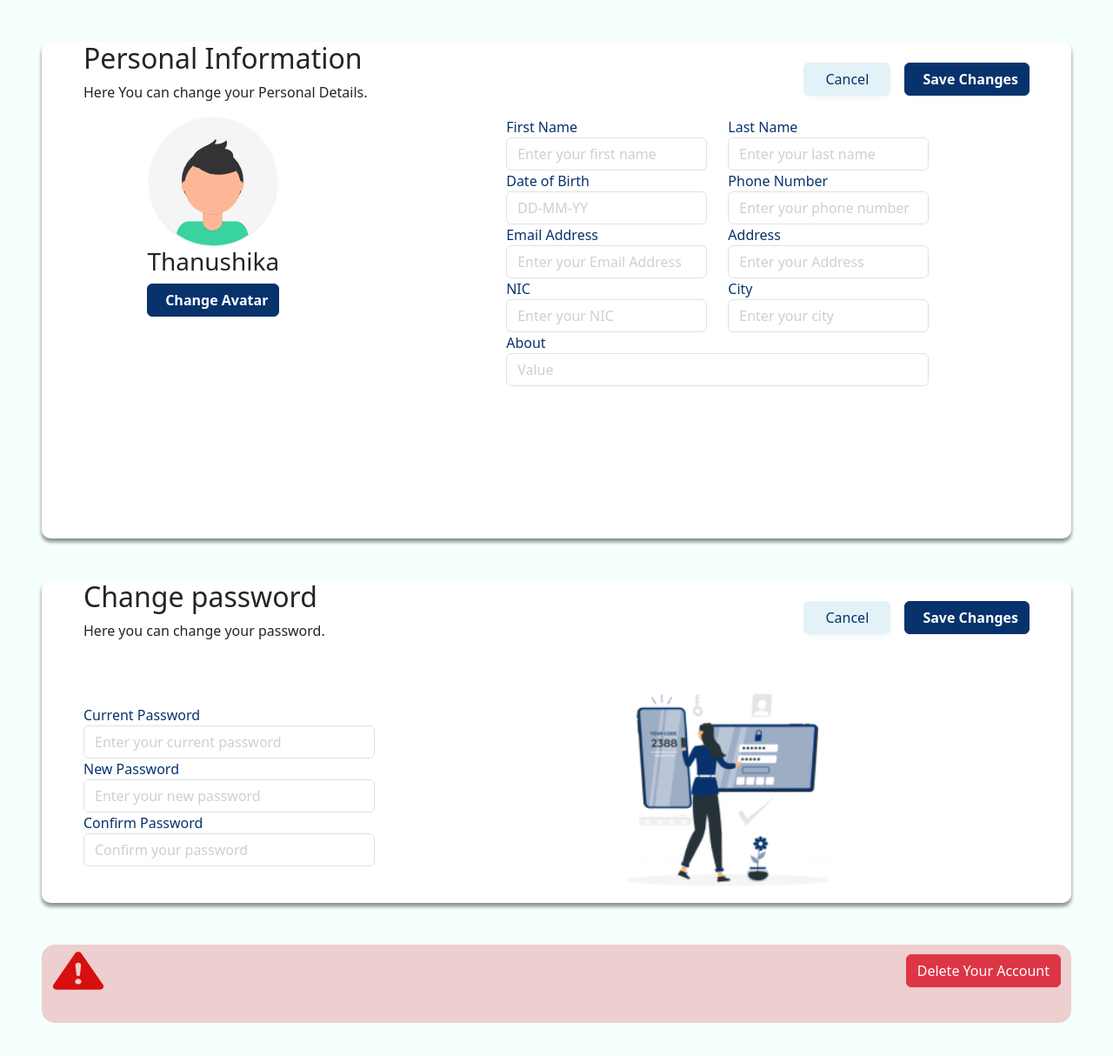
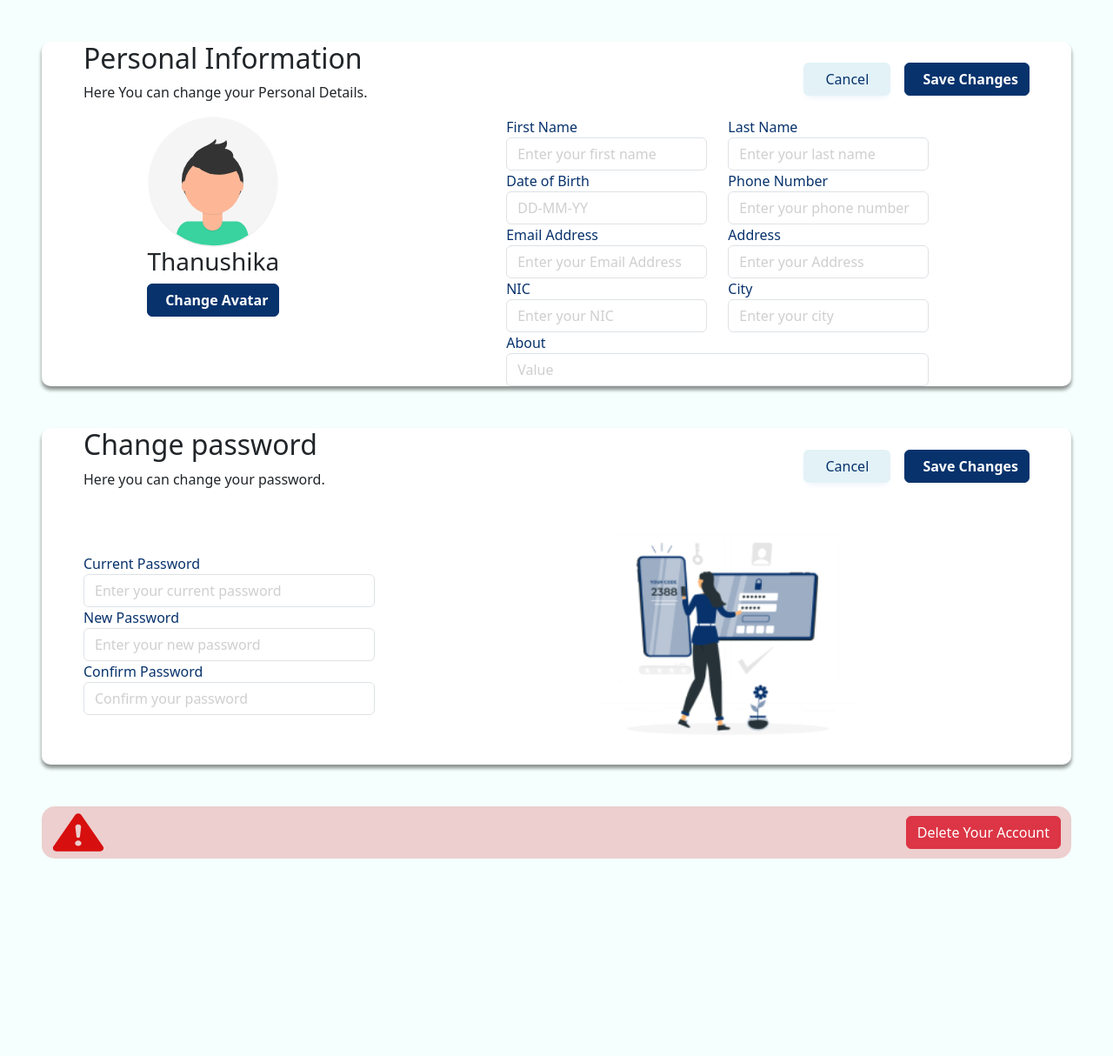
Before and after one commit to Powsihan/JVS-Project-Frontend, a Next.js app: page /profile in a window 1280 px wide. Shown: the top 1214 px of the page at 87% size. After the commit the page ends 1035 px from the top, so only its background shows below. Built offline with nearby package versions, Linux system fonts and the light colour scheme.

Commit message:
alignment changed in customer profile section

```diff
--- a/src/pages/profile/customerprofile.css
+++ b/src/pages/profile/customerprofile.css
@@ -1,19 +1,16 @@
 .customer-personal-information {
     border-radius: 10px;
-    height: 571px;
     background: #FFF;
     box-shadow: 0px 4px 4px 0px rgba(0, 0, 0, 0.25), 0px 4px 4px 0px rgba(0, 0, 0, 0.25);
 }
 
 .customer-change-password {
     border-radius: 10px;
-    height: 371px;
     background: #FFF;
     box-shadow: 0px 4px 4px 0px rgba(0, 0, 0, 0.25), 0px 4px 4px 0px rgba(0, 0, 0, 0.25);
 }
 
 .customer-delete-account {
     border-radius: 15px;
-    height: 90px;
     background: rgba(200, 19, 19, 0.20);
 }
```
